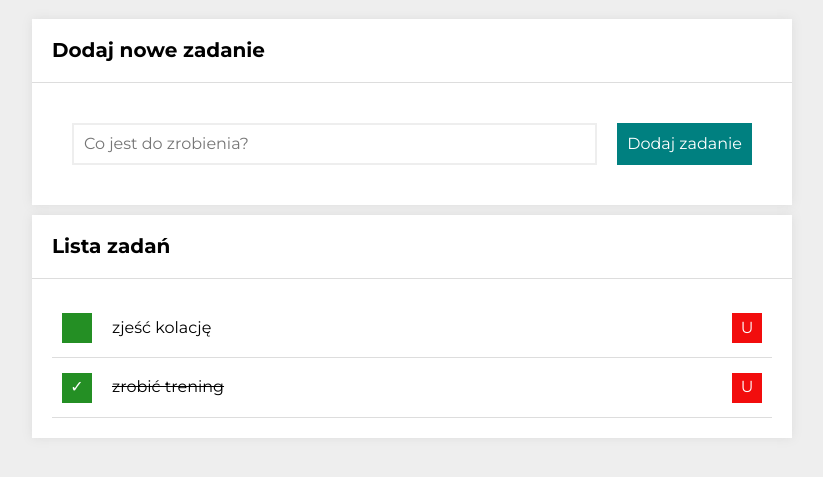
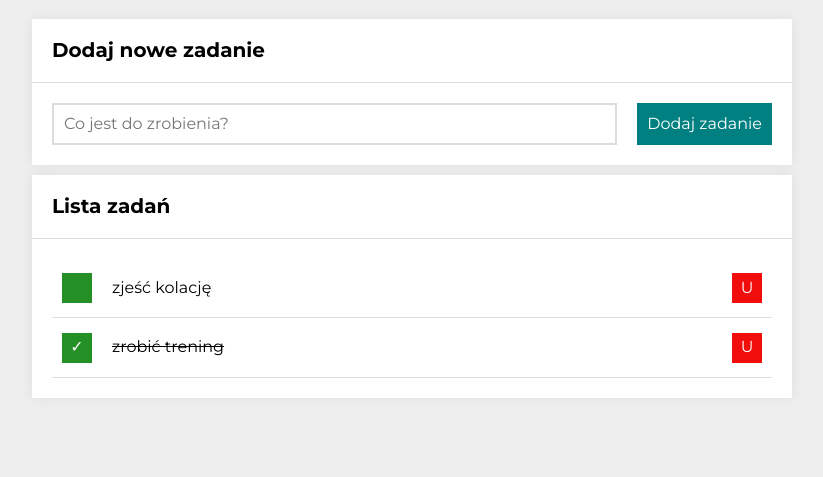
Before and after one commit to eliza-youcode/TODO-LIST, a plain HTML site: page index.html in a window 1280 px wide. Shown: the part 81-558 px from the top of the page, without its empty margins (228-1051 px from the left). Drawn offline with nearby package versions, Linux system fonts and the light colour scheme.

Commit message:
form field and button changed margins removed, background color for button changed

```diff
--- a/css/form.css
+++ b/css/form.css
@@ -1,7 +1,7 @@
 .form {
-    background-color: #fff;
     display: grid;
     grid-template-columns: 1fr auto;
+    grid-gap:20px;
 }
 
 @media (max-width: 767px) {
@@ -12,25 +12,21 @@
 
 .form__field {
     padding: 10px;
-    margin: 20px;
-    border: 2px solid #eee;
+    border: 2px solid #ddd;
 }
 
 .form__button {
-    background-color: teal;
+    background-color: hsl(180, 100%, 25%);
     color: #fff;
     padding: 10px;
-    margin: 20px 20px 20px 0;
     border: none;
     cursor: pointer;
 }
 
-@media (max-width:767px){
-    .form__button{
-        margin: 0 20px 20px 20px;
-    }
+.form__button:hover {
+    background-color: hsl(180, 100%, 30%);
 }
 
-.form__button:hover {
-    border: 2px solid hsl(180, 50%, 25%);
+.form__button:active {
+    background-color: hsl(180, 100%, 35%);
 }
--- a/css/section.css
+++ b/css/section.css
@@ -1,4 +1,4 @@
-.section{
+.section {
     background-color: #fff;
     margin: 10px 0;
     box-shadow: 0 0 10px #ddd;
@@ -9,8 +9,6 @@
     margin: 0;
     border-bottom: 1px solid #ddd;
 }
-
 .section__body {
     padding: 20px;
-
 }
```
